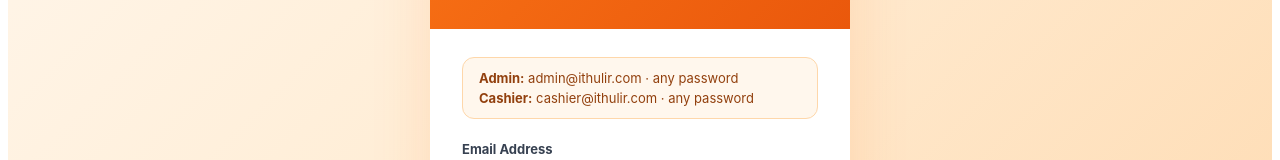
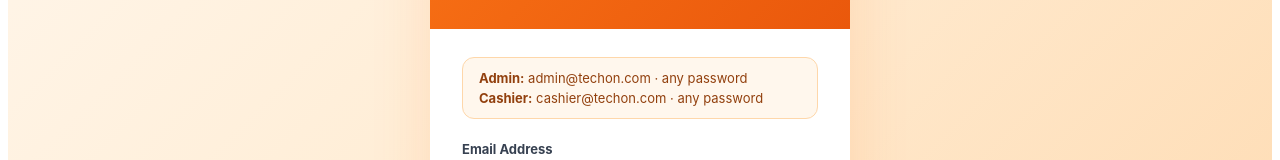
Before and after one commit to Techon-info/i_thulir, a React (Vite) app: page / in a window 1280 px wide. Shown: the part 250-410 px from the top of the page. Built offline with nearby package versions, Linux system fonts and the light colour scheme.

Commit message:
Refactor Login component and update demo credentials

```diff
--- a/src/pages/auth/Login.jsx
+++ b/src/pages/auth/Login.jsx
@@ -109,8 +109,8 @@ export default function Login() {
         <div style={s.body}>
           {/* Demo credentials hint */}
           <div style={s.hintBox}>
-            <div style={s.hintRow}><strong>Admin:</strong> admin@ithulir.com · any password</div>
-            <div style={{ ...s.hintRow, marginBottom: 0 }}><strong>Cashier:</strong> cashier@ithulir.com · any password</div>
+            <div style={s.hintRow}><strong>Admin:</strong> admin@techon.com · any password</div>
+            <div style={{ ...s.hintRow, marginBottom: 0 }}><strong>Cashier:</strong> cashier@techon.com · any password</div>
           </div>
 
           <form onSubmit={handleLogin}>
```
